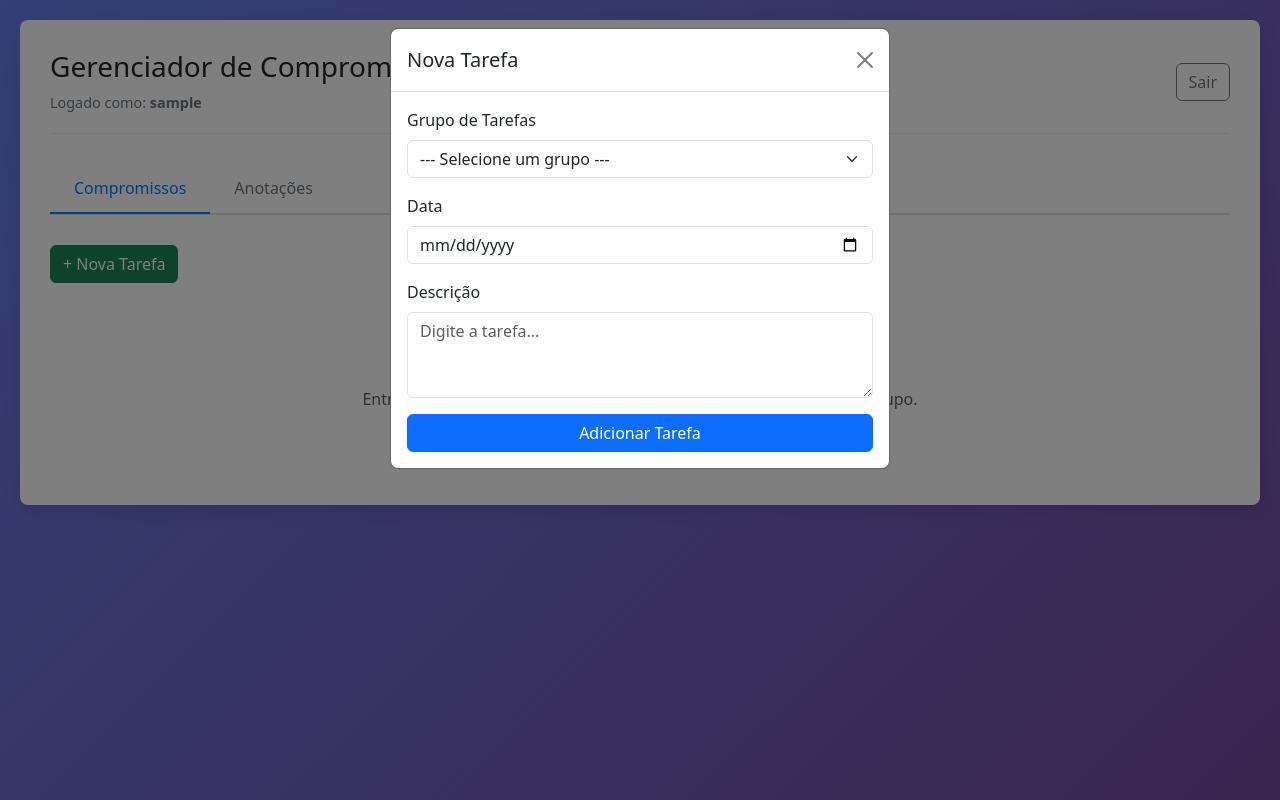
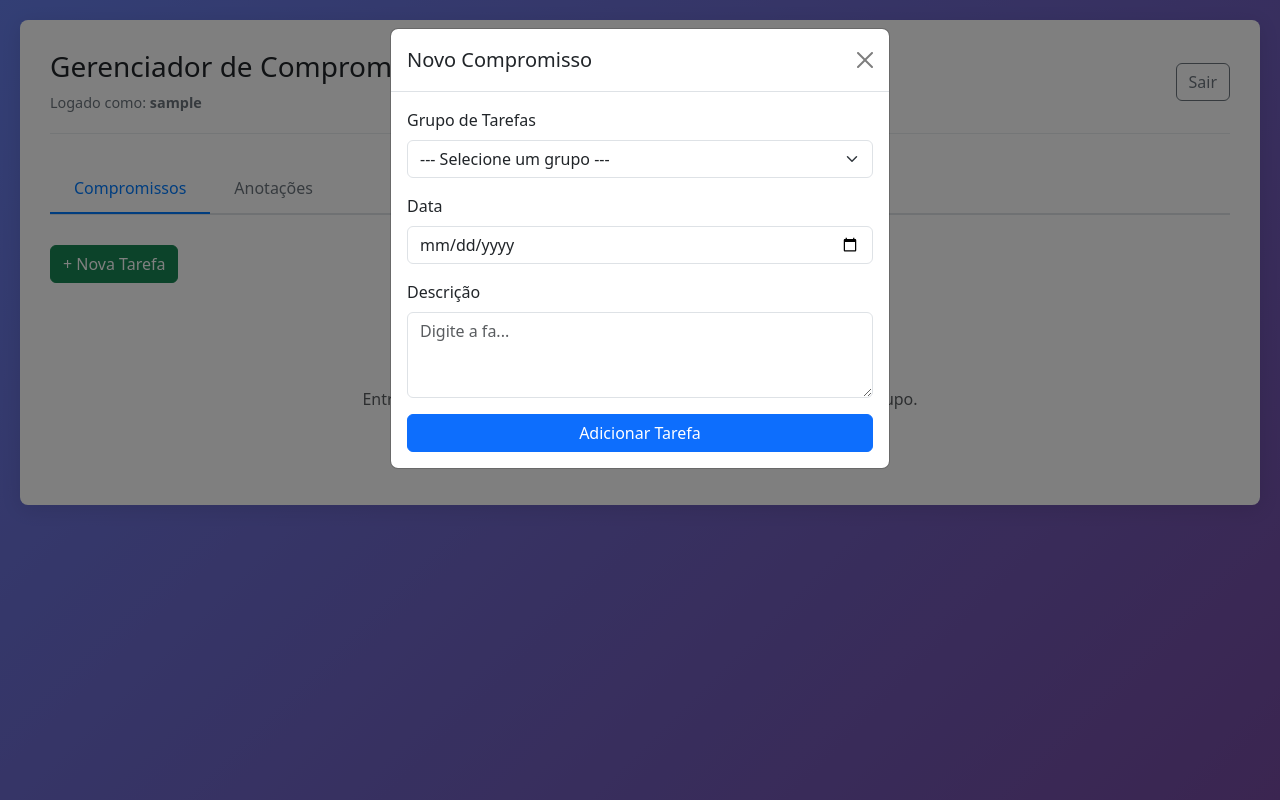
Before and after one commit to Corolario/agenda-tarefas, a Flask app: page / in a window 1280 px wide, after a click on "+ Nova Tarefa". Run offline with Flask 3, Linux system fonts and the light colour scheme; the visitor is signed in with stand-in values (Sample User, id 1); data that the repository does not hold is empty; some libraries are stand-ins or nearby versions.

Commit message:
Change 'Minhas Tarefas' to 'Compromissos'

```diff
--- a/templates/index.html
+++ b/templates/index.html
@@ -1,6 +1,6 @@
 {% extends "base.html" %}
 
-{% block title %}Minhas Tarefas{% endblock %}
+{% block title %}Compromissos{% endblock %}
 
 {% block header_buttons %}
 {% if current_user.is_admin %}
@@ -9,12 +9,12 @@
 {% endblock %}
 
 {% block content %}
-<!-- Modal Nova Tarefa -->
+<!-- Modal Novo Compromisso -->
 <div class="modal fade" id="taskModal" tabindex="-1" aria-labelledby="taskModalLabel" aria-hidden="true">
     <div class="modal-dialog">
         <div class="modal-content">
             <div class="modal-header">
-                <h5 class="modal-title" id="taskModalLabel">Nova Tarefa</h5>
+                <h5 class="modal-title" id="taskModalLabel">Novo Compromisso</h5>
                 <button type="button" class="btn-close" data-bs-dismiss="modal" aria-label="Close"></button>
             </div>
             <div class="modal-body">
@@ -30,7 +30,7 @@
                     </div>
                     <div class="mb-3">
                         {{ form.descricao.label(class="form-label") }}
-                        {{ form.descricao(class="form-control", rows="3", placeholder="Digite a tarefa...") }}
+                        {{ form.descricao(class="form-control", rows="3", placeholder="Digite a fa...") }}
                     </div>
                     <button type="submit" class="btn btn-primary w-100">Adicionar Tarefa</button>
                 </form>
```
